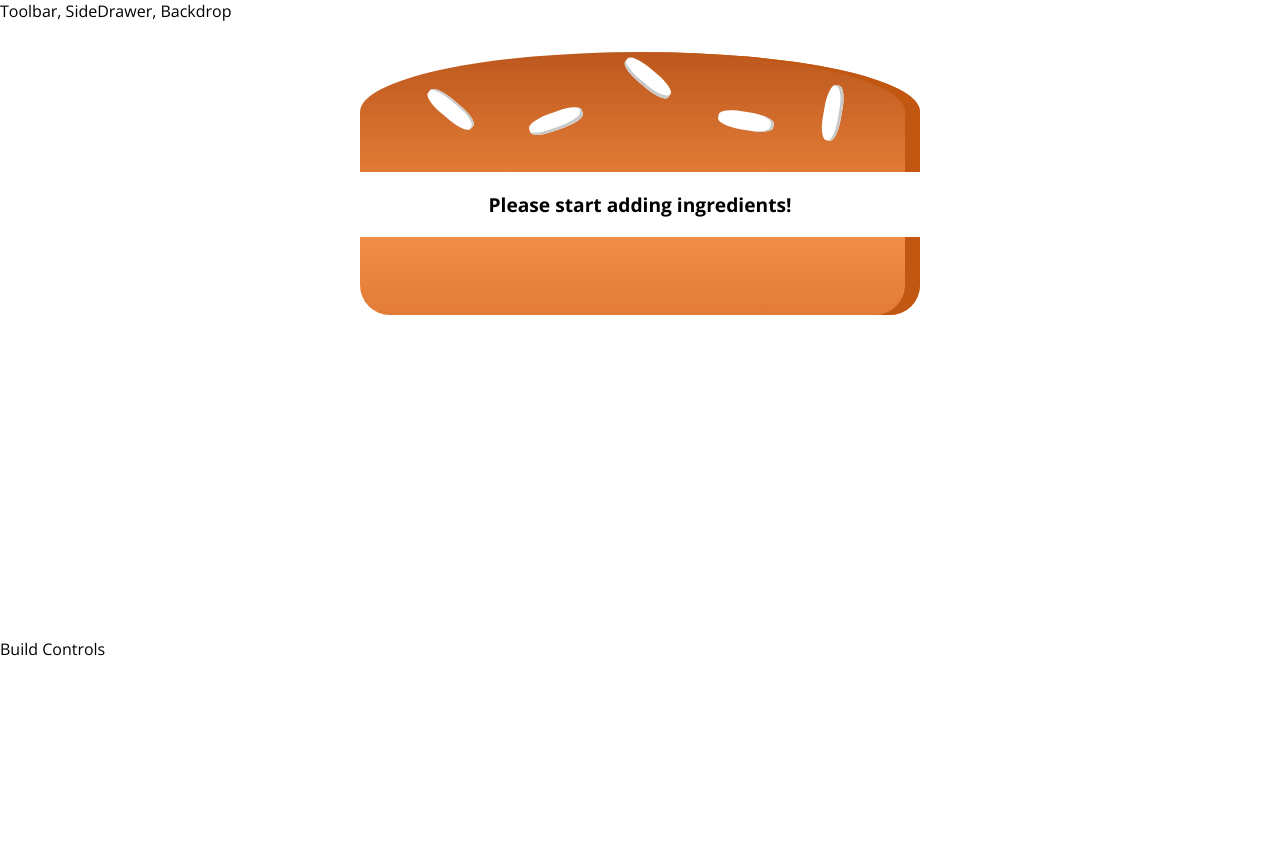
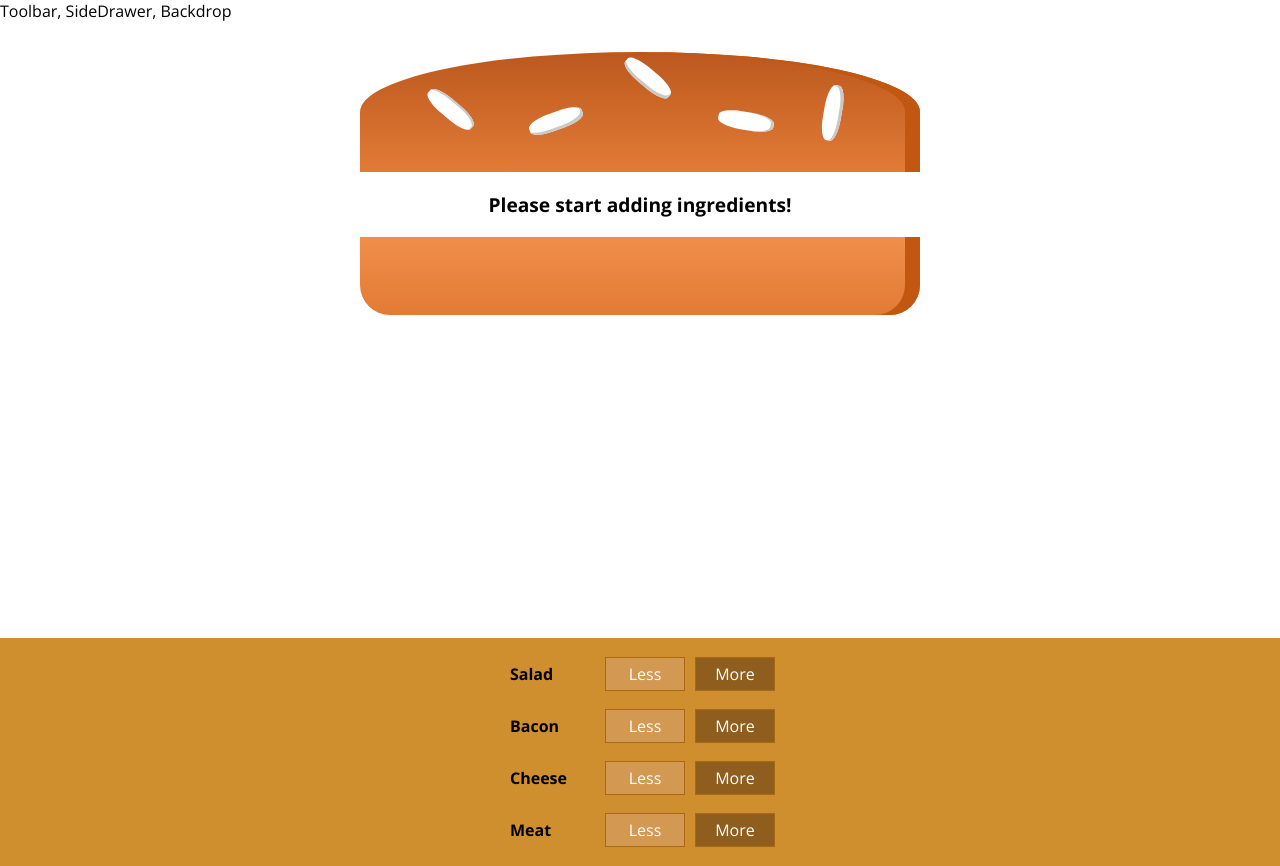
Before and after one commit to geestaq/burger-builder-app, a React (Create React App) app: page / in a window 1280 px wide. Before the commit the page ends 800 px from the top, so only its background shows below. Built offline with nearby package versions, Linux system fonts and the light colour scheme.

Commit message:
Add adding ingredients functionality

```diff
--- /dev/null
+++ b/src/components/features/BuildControl/BuildControl.js
@@ -0,0 +1,12 @@
+import React from 'react';
+import './BuildControl.scss';
+
+const buildControl = (props) => (
+  <div className='build-control'>
+    <div className='label'>{props.label}</div>
+    <button className='btn-ingredient less'>Less</button>
+    <button className='btn-ingredient more' onClick={props.added}>More</button>
+  </div>
+);
+
+export default buildControl;
--- /dev/null
+++ b/src/components/features/BuildControl/BuildControl.scss
@@ -0,0 +1,58 @@
+.build-control {
+    display: flex;
+    justify-content: space-between;
+    align-items: center;
+    margin: 5px 0;
+
+    .btn-ingredient {
+      display: block;
+      font: inherit;
+      padding: 5px;
+      margin: 0 5px;
+      width: 80px;
+      border: 1px solid #AA6817;
+      cursor: pointer;
+      outline: none;
+
+      &:disabled {
+        background-color: #AC9980;
+        border: 1px solid #7E7365;
+        color: #ccc;
+        cursor: default;
+
+        &:hover {
+          background-color: #AC9980;
+          color: #ccc;
+          cursor: not-allowed;
+        }
+      }
+    }
+
+    .less {
+      background-color: #D39952;
+      color: white;
+
+      &:hover,
+      &:active {
+        background-color: #DAA972;
+        color: white;
+      }
+    }
+
+    .more {
+      background-color: #8F5E1E;
+      color: white;
+
+      &:hover,
+      &:active {
+        background-color: #99703F;
+        color: white;
+      }
+    }
+}
+
+.label {
+    padding: 10px;
+    font-weight: bold;
+    width: 80px;
+}
--- /dev/null
+++ b/src/components/features/BuildControls/BuildControls.js
@@ -0,0 +1,23 @@
+import React from 'react';
+import BuildControl from '../BuildControl/BuildControl';
+import './BuildControls.scss';
+
+const controls = [
+  { label: 'Salad', type: 'salad' },
+  { label: 'Bacon', type: 'bacon' },
+  { label: 'Cheese', type: 'cheese' },
+  { label: 'Meat', type: 'meat' },
+];
+
+const buildControls = (props) => (
+  <div className='build-controls'>
+    {controls.map(item => (
+      <BuildControl
+        key={item.label}
+        label={item.label}
+        added={() => props.ingredientAdded(item.type)}/>
+    ))}
+  </div>
+);
+
+export default buildControls;
--- /dev/null
+++ b/src/components/features/BuildControls/BuildControls.scss
@@ -0,0 +1,10 @@
+.build-controls {
+  width: 100%;
+  background-color: #CF8F2E;
+  display: flex;
+  flex-flow: column;
+  align-items: center;
+  box-shadow: 0 2px 1px #ccc;
+  margin: auto;
+  padding: 10px 0;
+}
--- a/src/components/features/Burger/Burger.js
+++ b/src/components/features/Burger/Burger.js
@@ -13,7 +13,7 @@ const burger = (props) => {
       return arr.concat(el);
     }, []);
 
-  if(transformIngredients.length == 0) {
+  if(transformIngredients.length === 0) {
     transformIngredients = <p>Please start adding ingredients!</p>;
   }
 
--- a/src/components/features/BurgerBuilder/BurgerBuilder.js
+++ b/src/components/features/BurgerBuilder/BurgerBuilder.js
@@ -1,6 +1,14 @@
 import React from 'react';
 import Auxilliary from '../../common/Auxilliary/Auxilliary';
 import Burger from '../../features/Burger/Burger';
+import BuildControls from '../../features/BuildControls/BuildControls';
+
+const INGREDIENT_PRICES = {
+  salad: 2,
+  cheese: 4,
+  meat: 5,
+  bacon: 4
+};
 
 class BurgerBuilder extends React.Component {
   constructor(props) {
@@ -12,15 +20,29 @@ class BurgerBuilder extends React.Component {
         bacon: 0,
         cheese: 0,
         meat: 0,
-      }
+      },
+      totalPrice: 5
     }
+  }
+
+  addIngredientHandler = (type) => {
+    const oldCount = this.state.ingredients[type];
+    const newCount = oldCount + 1;
+    const updatedIngredients = {...this.state.ingredients};
+    updatedIngredients[type] = newCount;
+    const newPrice = this.state.totalPrice + INGREDIENT_PRICES[type];
+    this.setState({
+      totalPrice: newPrice,
+      ingredients: updatedIngredients
+    });
   }
 
   render() {
     return (
       <Auxilliary>
         <Burger ingredients={this.state.ingredients} />
-        <div>Build Controls</div>
+        <BuildControls
+          ingredientAdded={this.addIngredientHandler} />
       </Auxilliary>
     );
   }
```
Also changed, not shown: 1 other file (tests, documents, lock files or other folders).
